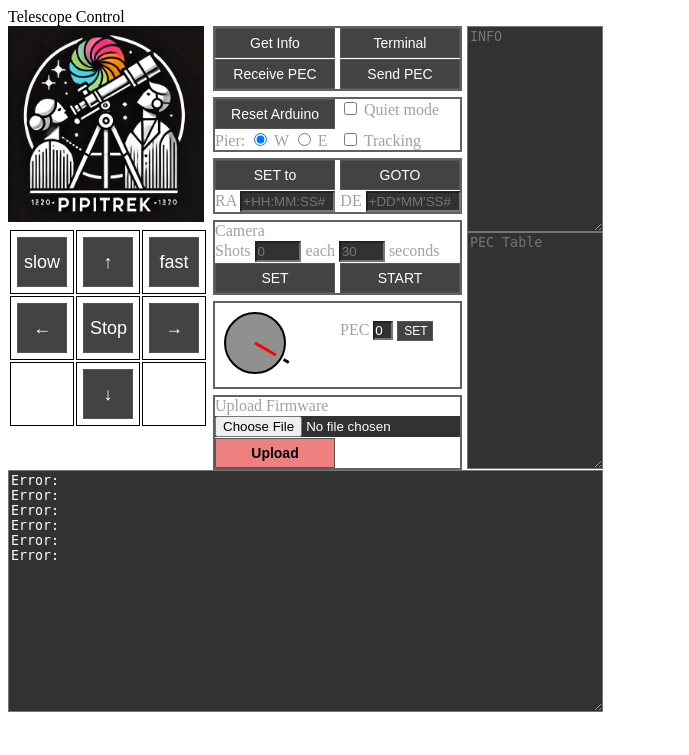
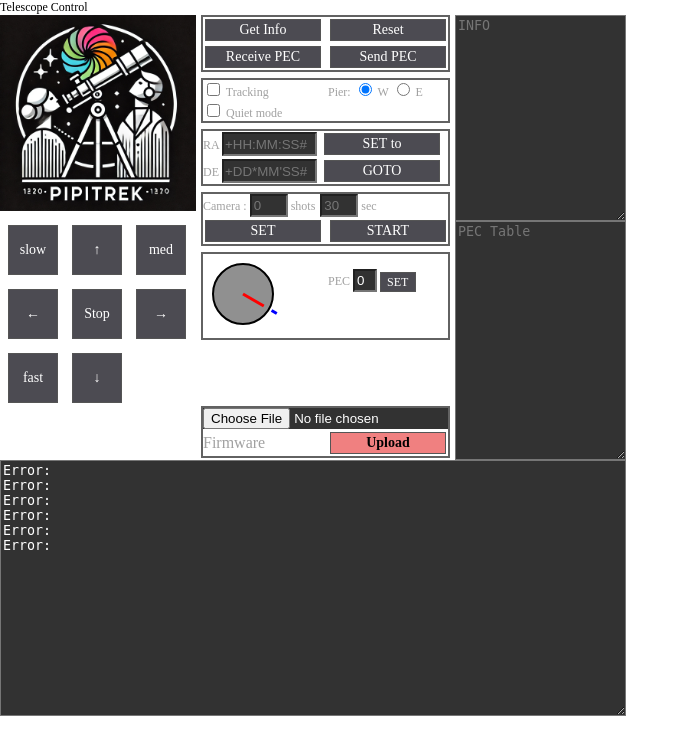
Before and after one commit to pihlerm/pipitrek, a Flask app: page /control in a window 1280 px wide. Shown: the top 755 px of the page, without its empty margins (0-689 px from the left). Run offline with Flask 3, Linux system fonts and the light colour scheme; parts of the project's set-up code (start-up, migrations or seed data) failed here and were passed over; some web fonts are replaced.

Commit message:
loop bugs, GUI work.

```diff
--- a/autoguider.py
+++ b/autoguider.py
@@ -347,13 +347,10 @@
         last_frame = None
 
         while self.running:
-            start_time = time.perf_counter()
-
             if time.perf_counter() - last_time >= self.guide_interval:  # Run once per period
-                last_time = time.perf_counter()
                 frame = self.camera.frame
                 if frame is last_frame or frame is None:
-                    time.sleep(0.01)
+                    time.sleep(0.01)    # frame not ready
                     continue
 
                 self.last_frame_time = round(self.camera.last_frame_time, 2)
@@ -395,5 +392,6 @@
                 end_time = time.perf_counter()
                 self.last_loop_time = round(end_time - last_time, 2)
                 self.data_ready = True
+                last_time = time.perf_counter()
 
             time.sleep(0.01)  # Small sleep to prevent busy loop
--- a/pipitrek.py
+++ b/pipitrek.py
@@ -81,7 +81,7 @@
                     print("Frame encoding failed")
             #else:
                 #print("No frame")
-            time.sleep(min(video_interval - (time.time()-start),0))
+            time.sleep(max(video_interval - (time.time()-start),0.01))
     except GeneratorExit:
         print("GeneratorExit from video feed", flush=True)
     except Exception as e:
@@ -115,7 +115,7 @@
                     print("Threshold encoding failed")
             #else:
                 #print("No thresh")
-            time.sleep(min(video_interval - (time.time()-start),0))
+            time.sleep(max(video_interval - (time.time()-start),0.01))
     except GeneratorExit:
         print("GeneratorExit from gen_thresh_frames", flush=True)
         # Cleanup (e.g., stop camera)
--- a/static/style.css
+++ b/static/style.css
@@ -1,6 +1,18 @@
-
+/*
 td, th, tr {
     border: 1px solid black;
+}*/
+@font-face {
+    font-family: 'Unbounded';
+    src: url('../static/fonts/static/Unbounded-Light.ttf') format('truetype');
+    font-weight: normal;
+    font-style: normal;
+}
+
+body {
+    margin: 0px;
+    font-family: 'Unbounded';
+    font-size: 12px;
 }
 
 body.night-mode {
@@ -18,9 +30,10 @@
 }
 
 button {
-    background-color: #434343; /* Dark control button background */
+    background-color: #4c4b52; /* Dark control button background */
     color: #ffffff; /* Light text */
     border: 1px solid #555555;
+    font-family: 'Unbounded';
 }
 
 button:hover {
@@ -40,6 +53,25 @@
     width: 200px; /* Adjust as needed */
 }
 
+.num_input {
+    width: 30px;
+    padding: 2px;
+}
+
+.mini_num_input {
+    width: 16px;
+    padding: 2px;
+}
+
+
+
+iframe {
+    width:630px;
+    height: 720px;
+    border: none;
+}
+
+
 .hidden {
     display: none !important;
 }
@@ -55,6 +87,12 @@
     background-color: lightcoral;
 }
 
+.main-table {
+    width:100%;
+    height:740px;
+    margin: 0px;
+}
+
 .telescope-container {
     display: flex;
     align-items: flex-start;
@@ -66,7 +104,7 @@
     width: 50px;
     height: 50px;
     margin: 5px;
-    font-size: 18px;
+    font-size: 14px;
     text-align: center;
     vertical-align: middle;
 }
@@ -81,9 +119,9 @@
 }
 
 .command-button {
-    width: 120px;
-    height: 30px;
-    margin: 0px;
+    width: 116px;
+    height: 22px;
+    margin: 2px;
     font-size: 14px;
     text-align: center;
     vertical-align: middle;
@@ -110,7 +148,7 @@
 
 
 .vspacer {
-    height: 50px;
+    height: 54px;
 }
 
 .two_buttons {
@@ -124,18 +162,10 @@
 
 .two_buttons_input {
     width: 89px;
+    height: 18px;
     padding: 1px;
-    gap: 5px;
-}
-
-.num_input {
-    width: 40px;
-    padding: 1px;
-}
-
-.mini_num_input {
-    width: 16px;
-    padding: 0px;
+    gap: 2px;
+    margin-top:1px
 }
 
 .boxy {
@@ -175,7 +205,7 @@
 }
 
 .parameters-table td:first-child {
-    text-align: left;
+    text-align: right;
     align-items: center;
     font-weight: normal;
 }
@@ -221,18 +251,18 @@
 }
 
 #result {
-    width: 589px;
-    height: 236px;
+    width: 620px;
+    height: 250px;
     margin-top: 0px;
 }
 
 #telescope-info {
-    width: 130px;
+    width: 165px;
     height: 200px;
     margin-top: 0px;
 }
 #pec_table {
-    width: 130px;
-    height: 231px;
+    width: 165px;
+    height: 233px;
     margin-top: 0px;
 }
--- a/static/wheel.js
+++ b/static/wheel.js
@@ -52,7 +52,7 @@
         ctx.beginPath();
         ctx.moveTo(zeromarkX1, zeromarkY1);
         ctx.lineTo(zeromarkX2, zeromarkY2);
-        ctx.strokeStyle = 'black';
+        ctx.strokeStyle = 'blue';
         ctx.lineWidth = 3;
         ctx.stroke();
     }
--- a/templates/control.html
+++ b/templates/control.html
@@ -23,7 +23,7 @@
                         <button class="control-button" onclick="sendDirection('n')">↑</button>
                     </td>
                     <td>
-                        <button class="control-button" onclick="sendSpeed('S')">fast</button>
+                        <button class="control-button" onclick="sendSpeed('M')">med</button>
                     </td>
                 </tr>
                 <tr>
@@ -36,7 +36,9 @@
                     </td>
                 </tr>
                 <tr>
-                    <td></td>
+                    <td>
+                        <button class="control-button" onclick="sendSpeed('S')">fast</button>
+                    </td>
                     <td>
                         <button class="control-button" onclick="sendDirection('s')">↓</button>
                     </td>
@@ -51,7 +53,7 @@
             <div class = 'boxy'>
                 <div class = 'two_buttons'>
                     <button class="command-button" onclick="getInfo()">Get Info</button>
-                    <button class="command-button" onclick="showTerminal()">Terminal</button>
+                    <button class="command-button" onclick="resetArduino()">Reset</button>
                 </div>
                 <div class = 'two_buttons'>
                     <button class="command-button" onclick="receivePEC()">Receive PEC</button>
@@ -60,15 +62,10 @@
             </div>
             <div class = 'boxy'>
                 <div class = 'two_buttons'>
-                    <div>
-                        <button class="command-button" onclick="resetArduino()">Reset Arduino</button>
+                    <div style="width:120px;">
+                        <input type="checkbox" id="tracking" onchange="setTracking(this.checked)" checked>
+                        <label for="tracking">Tracking</label>
                     </div>
-                    <div>
-                        <input type="checkbox" id="quiet" onchange="setQuiet(this.checked)" checked>
-                        <label for="quiet">Quiet mode</label>
-                    </div>
-                </div>
-                <div class = 'two_buttons'>
                     <div style="width:120px;">
                         <label>Pier:</label>
                         <input type="radio" id="pier_w" name="pier" value="W" onchange="setPier(this.value)">
@@ -76,41 +73,44 @@
                         <input type="radio" id="pier_e" name="pier" value="E" onchange="setPier(this.value)">
                         <label for="pier_e">E</label>
                     </div>
+                </div>
+                <div class = 'two_buttons'>
+                    <div style="width:120px;">
+                        <input type="checkbox" id="quiet" onchange="setQuiet(this.checked)" checked>
+                        <label for="quiet">Quiet mode</label>
+                    </div>
                     <div>
-                        <input type="checkbox" id="tracking" onchange="setTracking(this.checked)" checked>
-                        <label for="tracking">Tracking</label>
                     </div>
                 </div>
             </div>
 
             <div class = 'boxy'>
                 <div class = 'two_buttons'>
-                    <button class="command-button" onclick="submitSetTo()">SET to</button>
-                    <button class="command-button" onclick="submitGoto()">GOTO</button>
-                </div>
-                <div class = 'two_buttons'>
                     <div>
                         <label for="ra-input">RA</label>
                         <input class="two_buttons_input" type="text" id="ra-input" placeholder="+HH:MM:SS#"  required>
                     </div>
+                    <button class="command-button" onclick="submitSetTo()">SET to</button>
+                </div>
+                <div class = 'two_buttons'>
                     <div>
                         <label for="dec-input">DE</label>
                         <input class="two_buttons_input" type="text" id="dec-input" placeholder="+DD*MM'SS#"  required>
                     </div>
+                    <button class="command-button" onclick="submitGoto()">GOTO</button>
                 </div>
             </div>
 
             <div class = 'boxy'>
-                Camera
                 <div class = 'two_buttons'>
                     <div>
-                        <label for="shots-input">Shots</label>
+                        Camera :
                         <input class="num_input" type="text" id="shots-input" placeholder="0">
+                        <label for="shots-input">shots </label>
                     </div>
                     <div>
-                        <label for="exposure-input"> each </label>
                         <input class="num_input" type="text" id="exposure-input" placeholder="30">
-                        seconds
+                        <label for="exposure-input">sec</label>
                     </div>
                 </div>
                 <div class = 'two_buttons'>
@@ -132,13 +132,17 @@
                     </div>
                 </div>
             </div>
+            <div class="vspacer">
 
+            </div>
             <div id="upload-firmware" class="boxy">
-                Upload Firmware
                 <form id="uploadForm" enctype="multipart/form-data" style="width:100%;">
                     <input type="file" id="firmware" name="firmware" accept=".hex" style="width:100%;">
                 </form>
-                <button class="command-button red" type="button" onclick="uploadFirmware()">Upload</button>
+                <div class = 'two_buttons'>
+                    <span style="width:120px; margin-top:4px;font-size:16px;">Firmware</span>
+                    <button class="command-button red" type="button" onclick="uploadFirmware()">Upload</button>
+                </div>
             </div>
 
         </div>
@@ -151,7 +155,6 @@
         <div id="result-boxes" class = "flex1">
             <textarea id="result" placeholder="Result"></textarea>
         </div>
-        <iframe id="terminal_frame" src="{{ url_for('terminal') }}" width="720" height="480" class="hidden"></iframe>
     </div>
 
     </div>
@@ -159,12 +162,6 @@
 
     <script>
         PEC_wheel = make_wheel();
-
-        function showTerminal() {
-            document.getElementById('info-boxes').classList.toggle('hidden');
-            document.getElementById('result-boxes').classList.toggle('hidden');
-            document.getElementById('terminal_frame').classList.toggle('hidden');
-        }
 
         function appendToResult(message) {
             const resultTextarea = document.getElementById('result');
--- a/templates/terminal.html
+++ b/templates/terminal.html
@@ -3,23 +3,27 @@
 <head>
     <title>Telescope Control Terminal</title>
     <style>
+        body {
+            margin: 0px;
+        }
         #terminal {
-            width: 680px;
-            height: 400px;
+            margin-top: 0px;
+            width: 628px;
+            height: 689px;
             background: #000;
             color: #0f0;
             font-family: monospace;
-            padding: 10px;
+            padding: 0px;
             overflow-y: auto;
             border: 1px solid #333;
         }
         #input {
-            width: 567px;
+            width: 520px;
             padding: 5px;
         }
         #abort {
-            padding: 5px 10px;
-            margin-left: 10px;
+            padding: 5px 0px;
+            margin-left: 0px;
         }
     </style>
 </head>
```
Also changed, not shown: templates/autoguider.html (+29 -20 lines).
